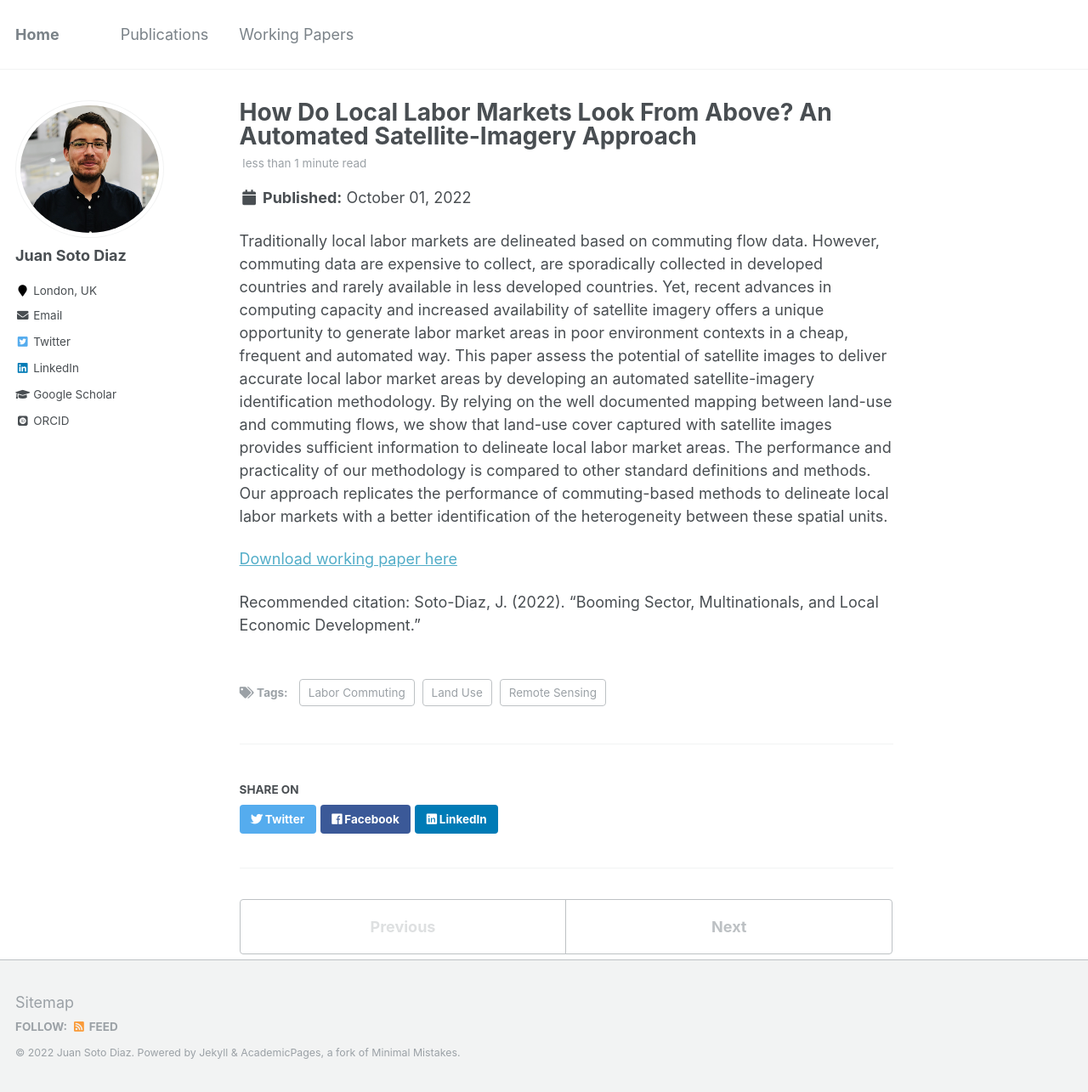
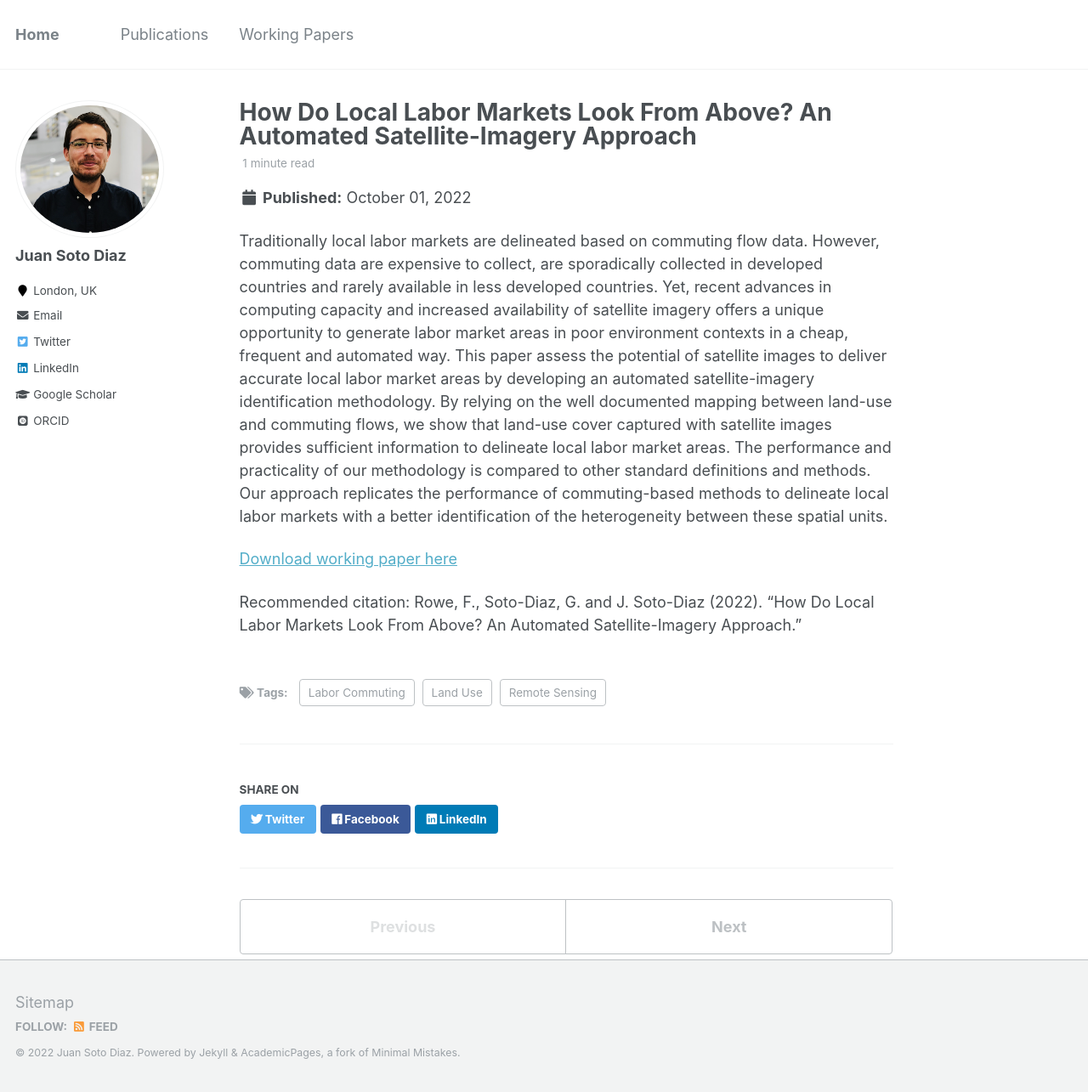
Before and after one commit to pedrofierroz87/pedrofierroz87.github.io, a Jekyll site: the page built from _posts/2012-08-14-blog-post-1.md, in a window 1280 px wide and 1285 px high. Shown: the whole window at 85% size. Built offline with Jekyll 4.4.1, drawn with Linux system fonts in a browser that asks for light colours; some web fonts are replaced.

Commit message:
Update 2012-08-14-blog-post-1.md

```diff
--- a/_posts/2012-08-14-blog-post-1.md
+++ b/_posts/2012-08-14-blog-post-1.md
@@ -12,4 +12,4 @@ Traditionally local labor markets are delineated based on commuting flow data. H
 
 [Download working paper here](https://onlinelibrary.wiley.com/doi/epdf/10.1111/jors.12269)
 
-Recommended citation: Soto-Diaz, J. (2022). "Booming Sector, Multinationals, and Local Economic Development."
+Recommended citation: Rowe, F., Soto-Diaz, G. and J. Soto-Diaz (2022). "How Do Local Labor Markets Look From Above? An Automated Satellite-Imagery Approach."
```
